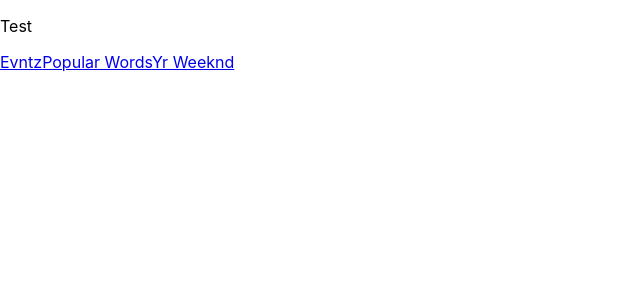
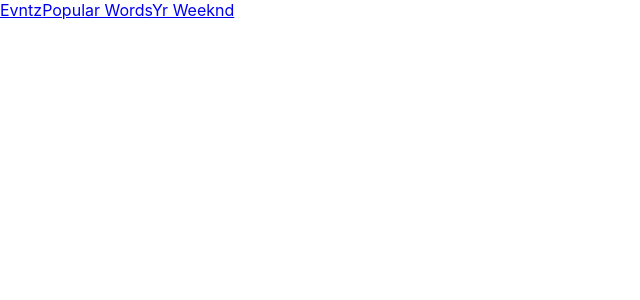
Before and after one commit to erik-eyler/portfolio, a React (Create React App) app: page / in a window 1280 px wide. Shown: the top 300 px of the page, without its empty margins (0-640 px from the left). Built offline with nearby package versions, Linux system fonts and the light colour scheme.

Commit message:
links tested and fixed

```diff
--- a/src/App.js
+++ b/src/App.js
@@ -4,10 +4,9 @@ import {Link} from 'react-router-dom'
 function App() {
   return (
     <div>
-      <p>Test</p>
-      <Link to="https://suspicious-shirley-aff7c1.netlify.app/">Evntz</Link>
-      <Link to="https://erik-eyler.github.io/popular-words/">Popular Words</Link>
-      <Link to ="https://yr-weeknd.netlify.app/">Yr Weeknd</Link>
+      <a href="https://suspicious-shirley-aff7c1.netlify.app/">Evntz</a>
+      <a href="https://erik-eyler.github.io/popular-words/">Popular Words</a>
+      <a href="https://yr-weeknd.netlify.app/">Yr Weeknd</a>
 
 
 
```
